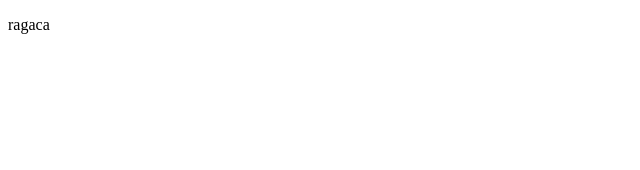
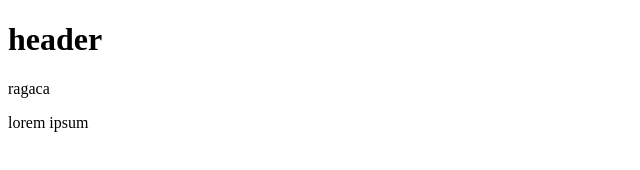
Before and after one commit to giabuchukuri/float-geolab, a plain HTML site: page index.html in a window 1280 px wide. Shown: the whole page, without its empty margins (0-640 px from the left). Drawn offline with Linux system fonts and the light colour scheme.

Commit message:
ragac shevcvale

```diff
--- a/index.html
+++ b/index.html
@@ -6,6 +6,12 @@
 	<title>GitHub</title>
 </head>
 <body>
+	<header>
+		<h1>header</h1>
+	</header>
 	<p>ragaca</p>
+	<footer>
+		<p>lorem ipsum</p>
+	</footer>
 </body>
 </html>
```
